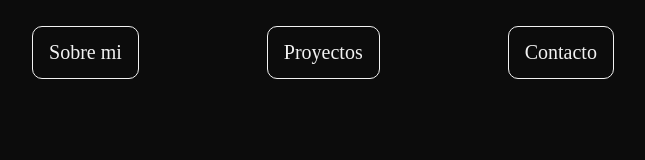
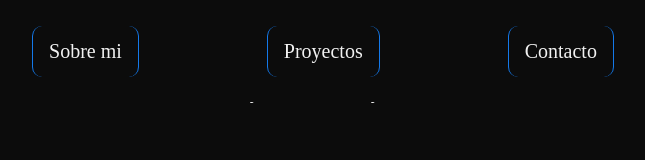
Before and after one commit to SofyFrontend/portafolio-2, a plain HTML site: page html/contacto.html in a window 1280 px wide. Shown: the whole page, without its empty margins (317-962 px from the left). Drawn offline with Linux system fonts and the light colour scheme.

Commit message:
renovar apariencia del nav

```diff
--- a/estilo/menu-fixed.css
+++ b/estilo/menu-fixed.css
@@ -18,8 +18,12 @@ nav{
     color: #f2f2f2;
     padding: 14px 16px;
     text-decoration: none;
-    border: 1px solid #f2f2f2;
+    border-left: 1px solid #1479EA;
+    border-right: 1px solid #1479EA;
     border-radius: 10px;
     margin: 2% 5%;
   }
+  .menu-item:hover{
+    box-shadow: inset 0px 0px 25px #1479EA;
 }
+}
```
